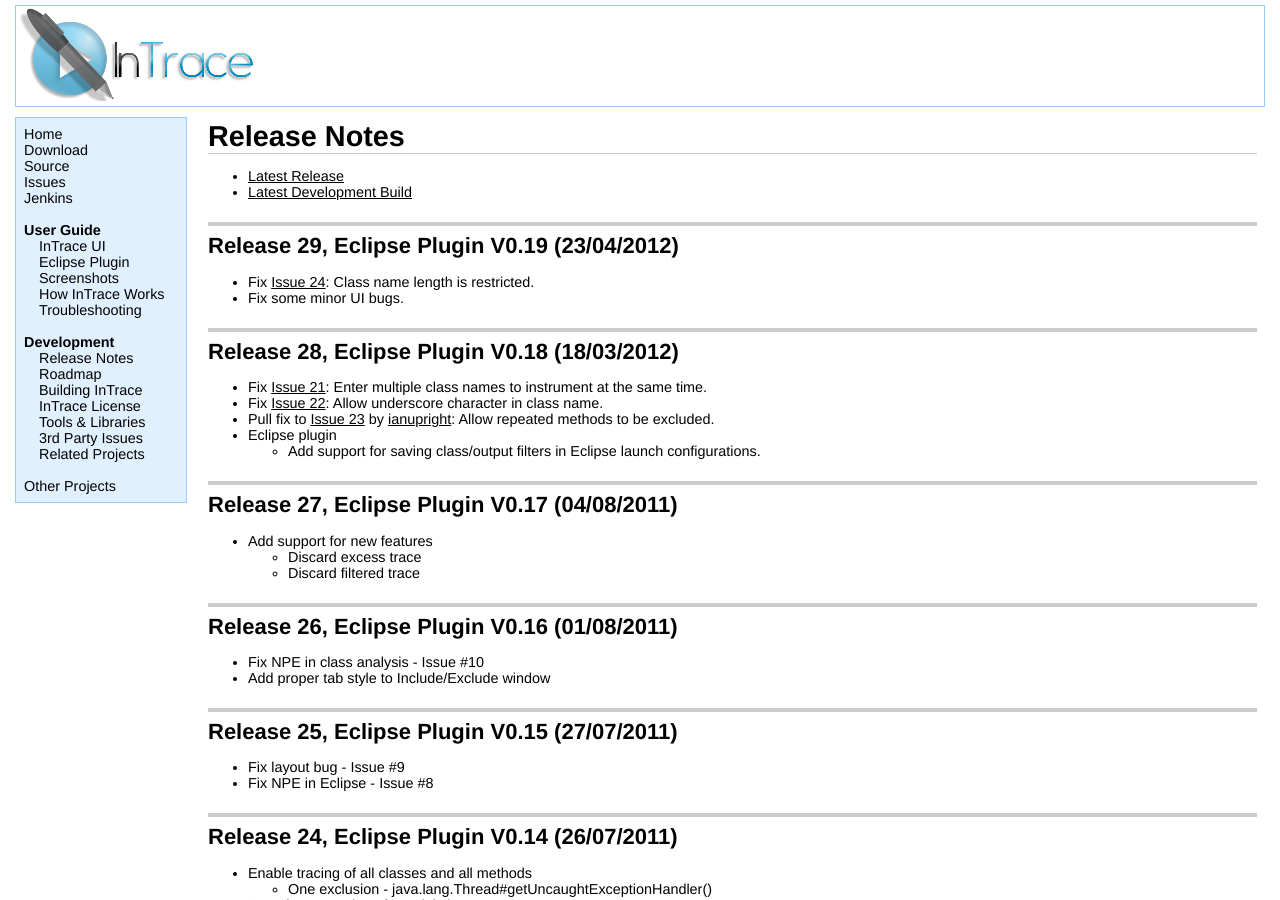
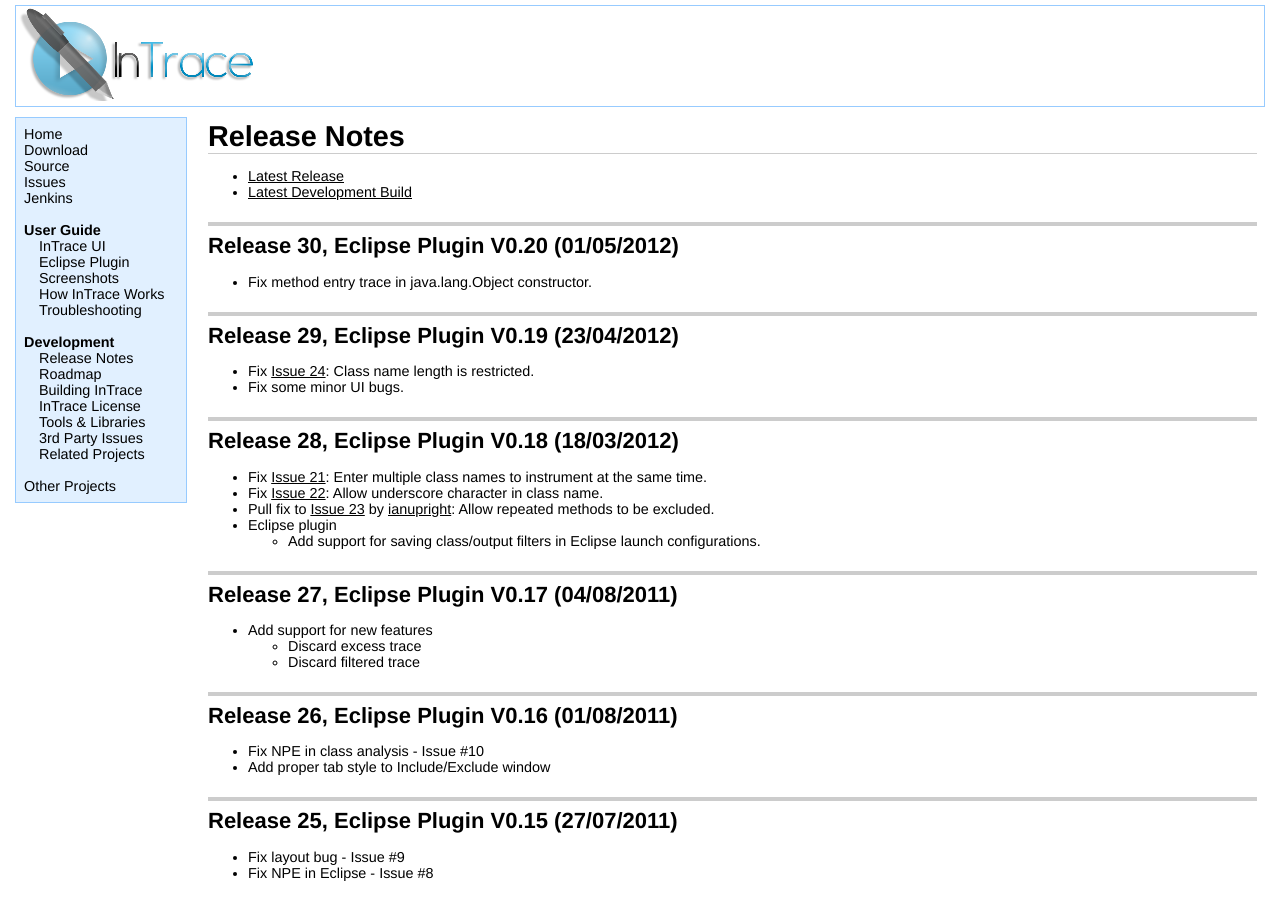
Before and after one commit to mchr3k/org.intrace, a Jekyll site: the page built from releasenotes.html, in a window 1280 px wide and 900 px high. Built offline with Jekyll 4.4.1, drawn with Linux system fonts in a browser that asks for light colours.

Commit message:
Release 30 release notes

```diff
--- a/index.html
+++ b/index.html
@@ -51,7 +51,7 @@ title: Home
 <li><a href="http://intracesite.appspot.com/files/intrace-agent.jar">intrace-agent.jar</a>
 <li><a href="http://intracesite.appspot.com/files/intrace-ui.jar">intrace-ui.jar</a>
 </ul>
-<p>Latest release made on 23/04/2012. See <a href="releasenotes.html">Release Notes</a> for details.
+<p>Latest release made on 01/05/2012. See <a href="releasenotes.html">Release Notes</a> for details.
 
 <p><span class="bold">2) Load Agent into a JVM</span>
 
--- a/releasenotes.html
+++ b/releasenotes.html
@@ -7,6 +7,11 @@ title: Release Notes
 <ul>
 <li><a href="http://github.com/mchr3k/org.intrace/tree/master/binaries/jars/latest_release/">Latest Release</a></li>
 <li><a href="http://github.com/mchr3k/org.intrace/tree/master/binaries/jars/latest_development/">Latest Development Build</a></li>
+</ul>
+
+<h2>Release 30, Eclipse Plugin V0.20 (01/05/2012)</h2>
+<ul>
+<li>Fix method entry trace in java.lang.Object constructor.
 </ul>
 
 <h2>Release 29, Eclipse Plugin V0.19 (23/04/2012)</h2>
```
